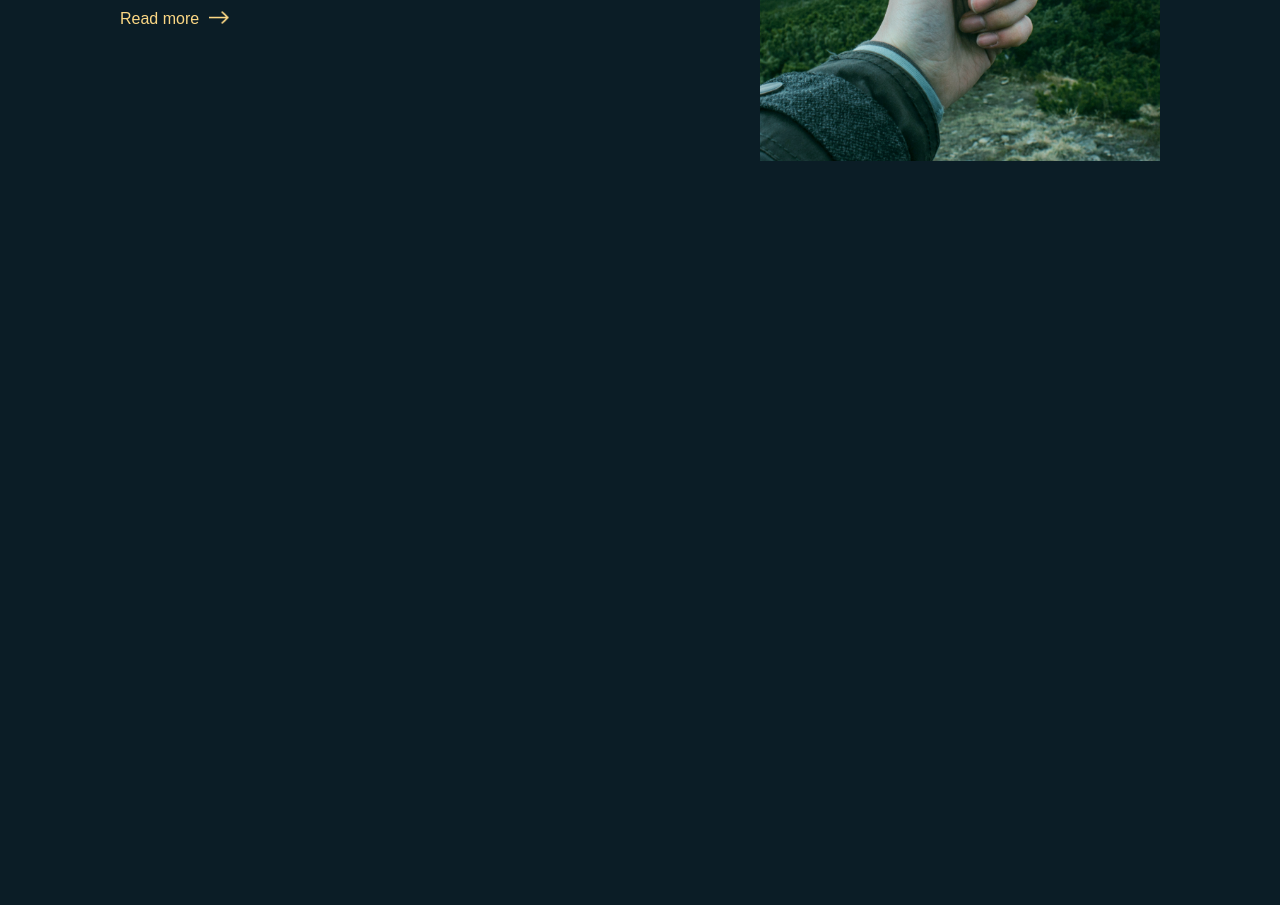
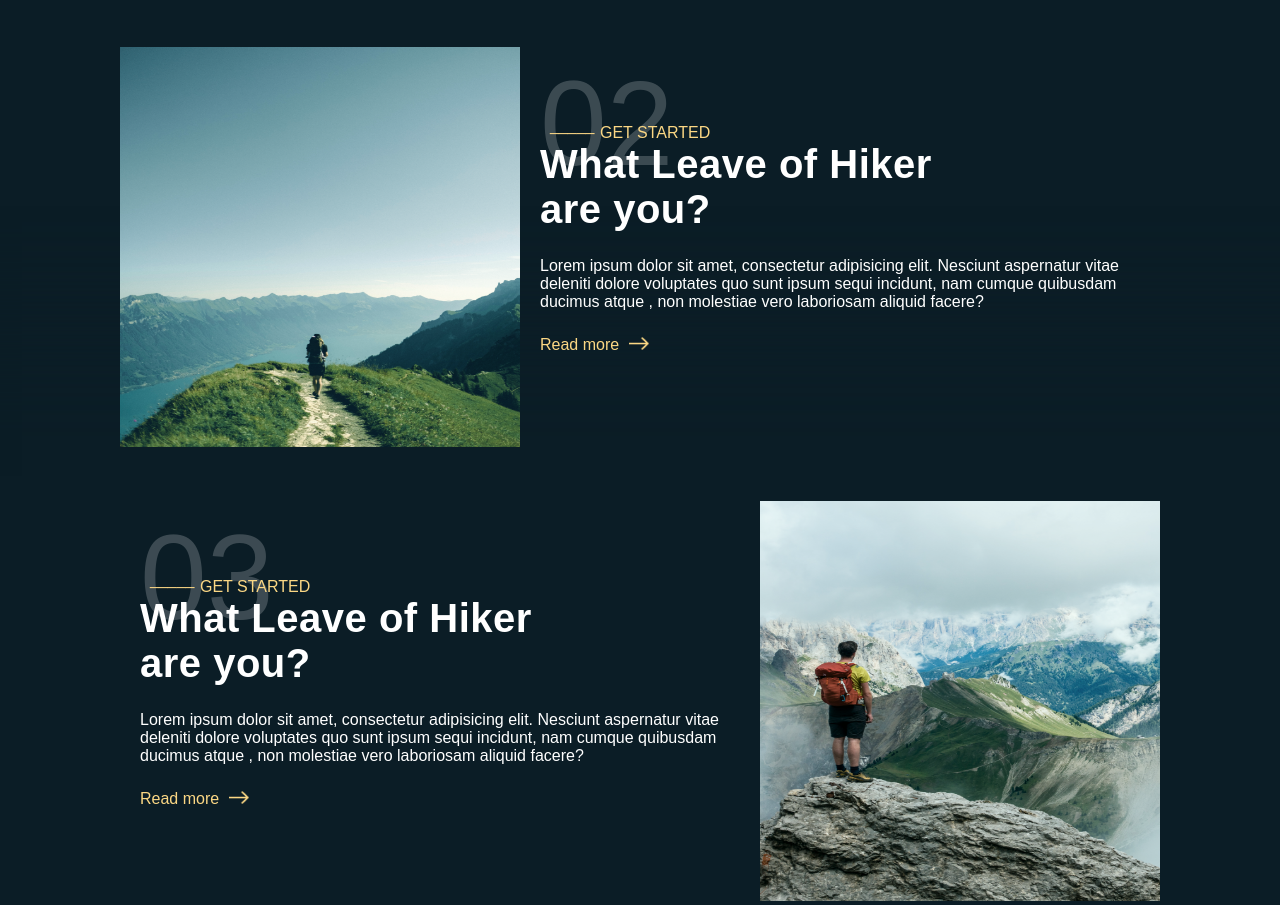
Before and after one commit to Mahmoud-abu-zaid/MNTN, a plain HTML site: page index.html in a window 1280 px wide. Shown: the part 1207-2112 px from the top of the page. Before the commit the page ends 1440 px from the top, so only its background shows below. Drawn offline with Linux system fonts and the light colour scheme.

Commit message:
Add:The third and fourth section has been finalized

```diff
--- a/assets/styles/main.css
+++ b/assets/styles/main.css
@@ -92,8 +92,9 @@ header .continer nav input:checked + ul {
     display: none;
   }
 }
-.hero {
+.hero .content{
   background-image: url(../images/hero.webp);
+  background-attachment: fixed;
   background-size: 100% 100%;
   height: 100vh;
 }
@@ -102,7 +103,6 @@ header .continer nav input:checked + ul {
   justify-content: center;
   align-items: center;
   flex-wrap: wrap;
-  height: 80vh;
 }
 .content .hiking {
   color: var(--jasmine);
@@ -129,16 +129,19 @@ h2 {
   margin-left: 5px;
 }
 .page2 {
-  box-shadow: 100px 100px 100px 200px var(--bg);
+  box-shadow: 100px 100px 100px 230px var(--bg);
 }
 .img {
   width: 400px;
-  height: 500px;
+  height: 400px;
+
 }
 .text {
   width: 400px;
   width: 50%;
   position: relative;
+  padding-left: 20px;
+  padding-bottom: 20px;
 }
 .numper {
   position: absolute;
@@ -156,3 +159,29 @@ h2 {
 .arrow-right {
   width: 20px;
 }
+.page3,.page4{
+margin-top: 50px;
+}
+.page3  .content{
+flex-direction: row-reverse;
+}
+@media (max-width: 765px) {
+  .hero .content{
+    height: 90vh;
+  }
+}
+@media (max-width: 600px) {
+
+  h2 {
+    font-size: 25px;
+    letter-spacing: 0.5px;
+    width: 200px;
+  }
+  .img {
+    width: 350px;
+    height: 350px;
+    }
+    .hero .content{
+      height: 80vh;
+    }
+  }
--- a/index.html
+++ b/index.html
@@ -56,6 +56,48 @@
           </div>
         </div>
       </section>
+    <section class="page3">
+      <div class="continer">
+        <div class="content">
+          <div class="text">
+            <div class="numper">
+              <p>02</p>
+            </div>
+            <p class="hiking">GET STARTED</p>
+            <h2>What Leave of Hiker are you?</h2>
+            <p class="lorem">
+              Lorem ipsum dolor sit amet, consectetur adipisicing elit. Nesciunt aspernatur vitae deleniti dolore voluptates quo sunt ipsum sequi incidunt, nam cumque quibusdam ducimus atque , non
+              molestiae vero laboriosam aliquid facere?
+            </p>
+            <a class="read-more">Read more</a><img class="arrow-right" src="./assets/icons/arrow_right.webp" alt="" />
+          </div>
+          <div>
+            <img class="img" src="./assets/images/image-2.webp" alt="" />
+          </div>
+        </div>
+      </div>
+    </section>
+    <section class="page4">
+      <div class="continer">
+        <div class="content">
+          <div class="text">
+            <div class="numper">
+              <p>03</p>
+            </div>
+            <p class="hiking">GET STARTED</p>
+            <h2>What Leave of Hiker are you?</h2>
+            <p class="lorem">
+              Lorem ipsum dolor sit amet, consectetur adipisicing elit. Nesciunt aspernatur vitae deleniti dolore voluptates quo sunt ipsum sequi incidunt, nam cumque quibusdam ducimus atque , non
+              molestiae vero laboriosam aliquid facere?
+            </p>
+            <a class="read-more">Read more</a><img class="arrow-right" src="./assets/icons/arrow_right.webp" alt="" />
+          </div>
+          <div>
+            <img class="img" src="./assets/images/image-3.webp" alt="" />
+          </div>
+        </div>
+      </div>
+    </section>
     </main>
     <footer></footer>
   </body>
```
